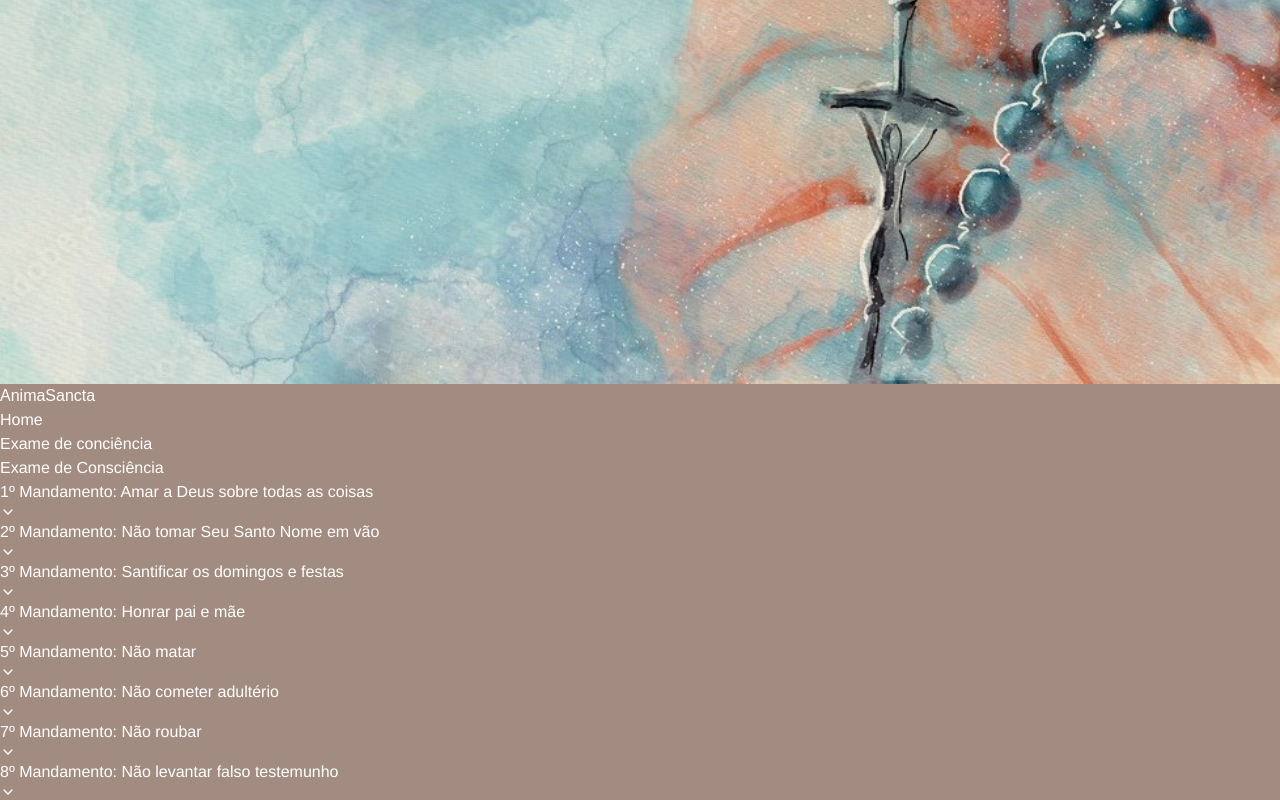
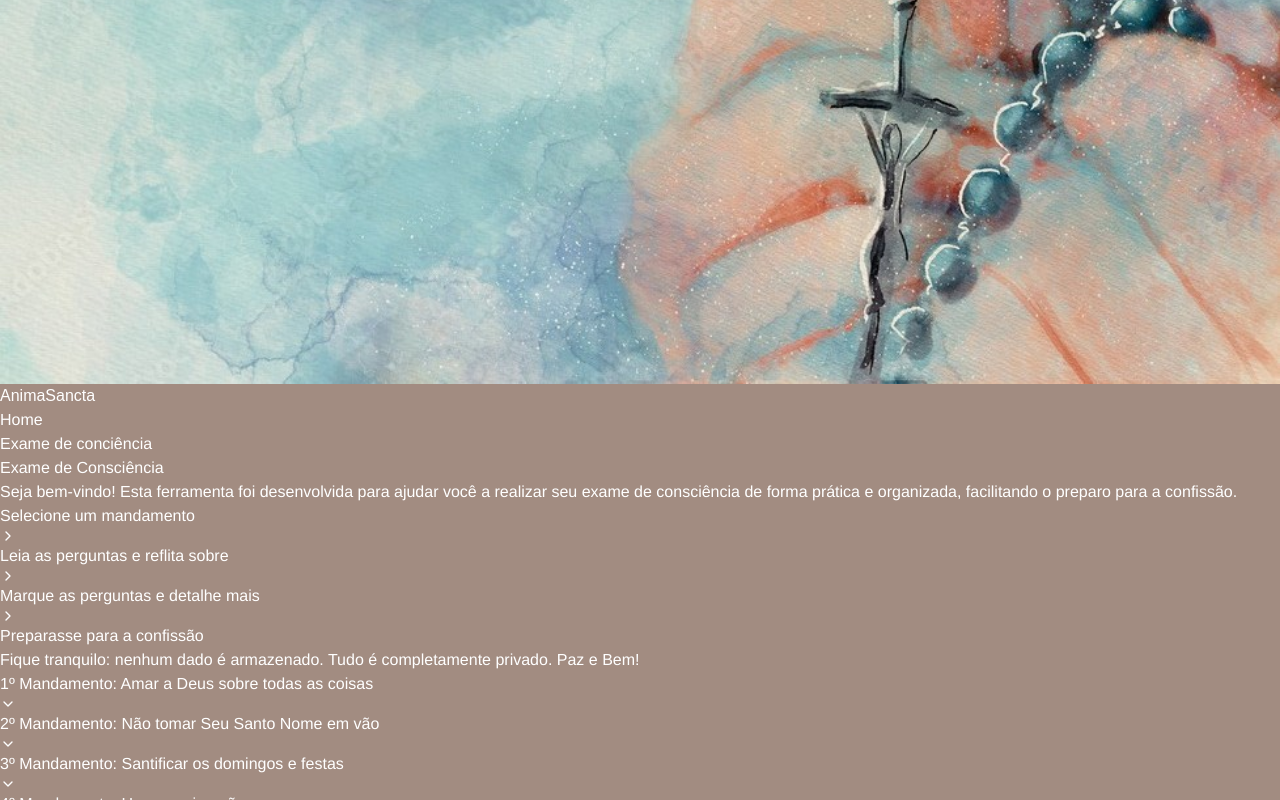
Before and after one commit to EmanuelBitenc/AnimaSancta, a Next.js app: page /exameConciencia in a window 1280 px wide. Shown: the top 800 px of the page. Built offline with nearby package versions, Linux system fonts and the light colour scheme; a web font is replaced by a local one.

Commit message:
Resumo exame de consciencia

```diff
--- a/src/app/exameConciencia/listas.tsx
+++ b/src/app/exameConciencia/listas.tsx
@@ -83,7 +83,7 @@ export const Lista = () => {
   };
 
   return (
-    <div className="w-10/12 sm:w-3/5 mx-auto select-none">
+    <div className="">
       <FormProvider {...methods}>
         <form onSubmit={handleSubmit(onSubmit)}>
           {lista.map((mandamento) => (
--- a/src/app/exameConciencia/page.tsx
+++ b/src/app/exameConciencia/page.tsx
@@ -1,8 +1,8 @@
 import "../globals.css";
-import Layout from "../layout";
 import { Lista } from "./listas";
 
 import { Metadata } from "next";
+import { Resumo } from "./resumo";
 
 export const metadata: Metadata = {
   title: "AnimaSancta - Exame de Consciência",
@@ -12,11 +12,14 @@ export const metadata: Metadata = {
 
 export default function ExameConciencia() {
   return (
-    <div className="">
-      <h1 className="text-3xl font-bold text-center py-10">
+    <div className="mx-auto">
+      <h1 className="text-3xl font-bold text-center pt-10 pb-2">
         Exame de Consciência
       </h1>
-      <Lista />
+      <Resumo />
+      <div className="w-10/12 sm:w-3/5 mx-auto  select-none">
+        <Lista />
+      </div>
     </div>
   );
 }
--- /dev/null
+++ b/src/app/exameConciencia/resumo.tsx
@@ -0,0 +1,44 @@
+import { FiChevronRight } from "react-icons/fi";
+
+export const Resumo = () => {
+  const resumo = [
+    "Selecione um mandamento",
+    "Leia as perguntas e reflita sobre",
+    "Marque as perguntas e detalhe mais",
+    "Preparasse para a confissão",
+  ];
+
+  return (
+    <div className="flex flex-col gap-2 text-sm  sm:text-left w-10/12 max-w-screen-lg sm:w-5/5 mx-auto my-4">
+      <p>
+        Seja bem-vindo! Esta ferramenta foi desenvolvida para ajudar você a
+        realizar seu exame de consciência de forma prática e organizada,
+        facilitando o preparo para a confissão.
+      </p>
+
+      <ol className="flex flex-col sm:flex-row mx-4 text-sm items-center py-4 font-semibold text-amber-950">
+        {resumo.map((item, index) => {
+          return (
+            <li
+              key={index}
+              className="flex flex-col sm:flex-row  gap-2 items-center mr-2"
+            >
+              <p className="sm:w-4/5"> {item}</p>
+
+              {index < resumo.length - 1 && (
+                <FiChevronRight
+                  className={"rotate-90 sm:rotate-0 sm:w-4 sm:h-4 "}
+                />
+              )}
+            </li>
+          );
+        })}
+      </ol>
+
+      <p>
+        Fique tranquilo: nenhum dado é armazenado. Tudo é completamente privado.
+        Paz e Bem!
+      </p>
+    </div>
+  );
+};
```
